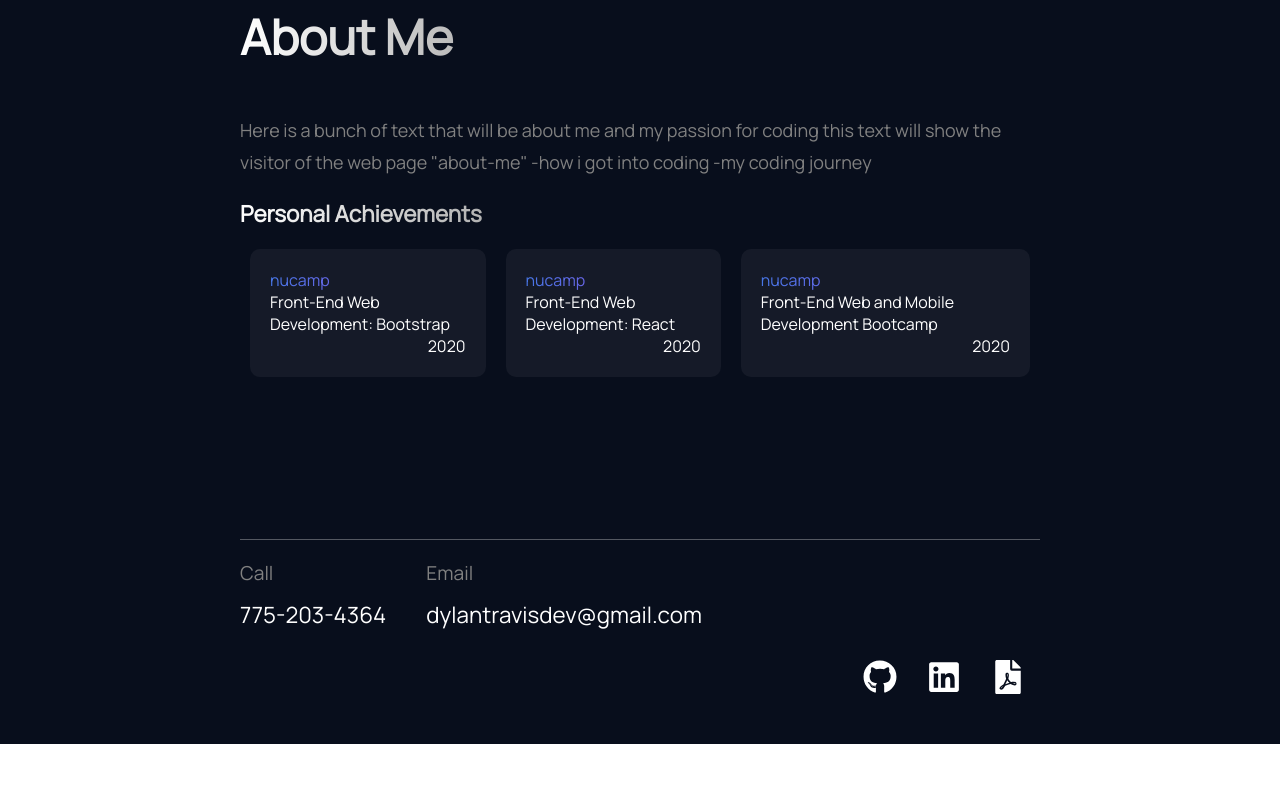
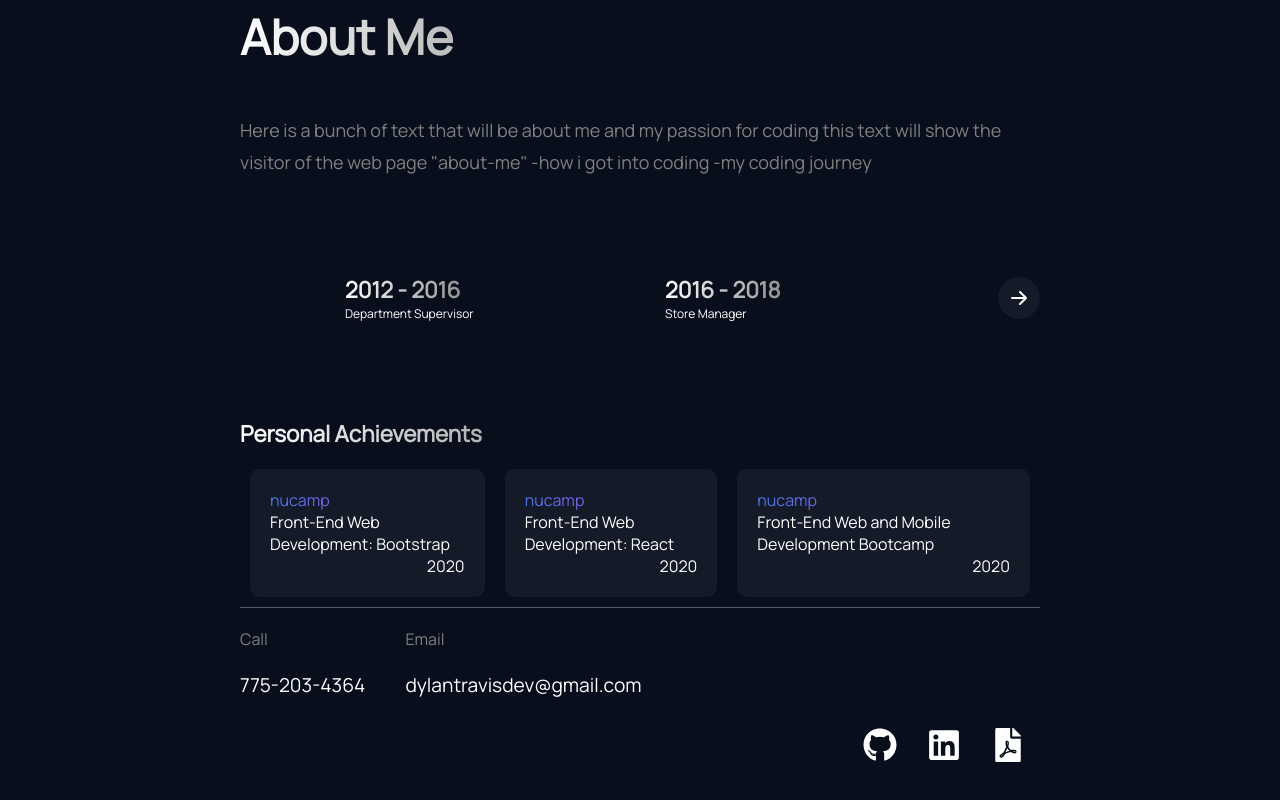
Before and after one commit to asendice/three, a React (Create React App) app in the folder client/: page / in a window 1280 px wide. Shown: the part 1812-2612 px from the top of the page. Before the commit the page ends 2556 px from the top, so only its background shows below. Built offline with nearby package versions, Linux system fonts and the light colour scheme; no server answers.

Commit message:
timeline component

```diff
--- a/client/src/App.css
+++ b/client/src/App.css
@@ -3,6 +3,9 @@
   margin: 0;
   font-family: "Manrope", sans-serif;
 }
+
+/* background-color: pink; */
+
 .app {
   background-color: #080e1c;
   display: flex;
@@ -224,11 +227,11 @@ a.active-link {
   height: 70px;
 }
 .footer-text {
-  font-size: 1.2rem;
+  font-size: 1rem;
   color: grey;
 }
 .footer-juice {
-  font-size: 1.4rem;
+  font-size: 1.2rem;
   color: #fff;
 }
 .footer-socials {
@@ -302,23 +305,79 @@ a.active-link {
 .acheivement::before::after {
   content: "";
   padding: 20px;
-  height:  10px;
+  height: 10px;
   width: 10px;
   display: block;
   position: absolute;
   background-color: linear-gradient(to right, #4776e6 0%, #8e54e9 75%);
 }
-
 .achievement p {
   color: #fff;
 }
 .nucamp {
   background-clip: text;
-  background: -webkit-linear-gradient(to right, #4776e6 0%, #8e54e9 75%);
-  background: -moz-linear-gradient(to right, #4776e6 0%, #8e54e9 75%);
-  background: linear-gradient(to right, #4776e6 0%, #8e54e9 75%);
+  background: -webkit-linear-gradient(to right, #4776e6 0%, #8e54e9 50%);
+  background: -moz-linear-gradient(to right, #4776e6 0%, #8e54e9 50%);
+  background: linear-gradient(to right, #4776e6 0%, #8e54e9 50%);
   -webkit-background-clip: text;
   -webkit-text-fill-color: transparent;
 }
+/* about Component Styling */
 
-/* about Component Styling */
+/* Timeline Component Styling */
+.timeline-container {
+  position: relative;
+  display: flex;
+  align-items: center;
+  justify-content: space-between;
+  margin-top: 20px;
+  width: 800px;
+  height: 200px;
+}
+.timeline-item {
+  position: absolute;
+  display: flex;
+  justify-content: center;
+  flex-direction: column;
+  height: 100px;
+  width: 270px;
+  transition: all ease 0.9s;
+}
+.timeline-item p {
+  color: #fff;
+  font-size: 12px;
+}
+.timeline-arrows {
+  position: relative;
+  border-radius: 100%;
+  background-color: #f8f5f40d;
+  padding: 5px;
+  font-size: 2rem;
+  color: #fff;
+}
+
+.timeline-arrows:active {
+  opacity: 0.6;
+}
+
+.prevItem {
+  left: calc(0% + 2rem);
+  opacity: 0;
+}
+
+.activeItem {
+  left: 30%;
+  transform: translateX(-50%);
+}
+.secondActiveItem {
+  left: 70%;
+  transform: translateX(-50%);
+}
+
+.nextItem {
+  left: 100%;
+  transform: translateX(calc(-100% - 2rem));
+  opacity: 0;
+}
+
+/* Timeline Component Styling */
--- a/client/src/components/About.js
+++ b/client/src/components/About.js
@@ -1,4 +1,5 @@
 import React from "react";
+import Timeline from "./Timeline";
 
 const About = () => {
   return (
@@ -14,7 +15,8 @@ const About = () => {
           i got into coding -my coding journey
         </p>
 
-        <div className="about-timeline"></div>
+        <Timeline />
+
         <div className="about-achievement">
           <p className="section-title" style={{ fontSize: "1.4rem" }}>
             Personal Achievements
@@ -24,31 +26,37 @@ const About = () => {
               href="https://dtravmysite.s3.us-west-1.amazonaws.com/certificates/Bootstrap_Certificate_Dylan.pdf"
               rel="noopener noreferrer"
               target="_blank"
-              className="achievement"
+              style={{textDecoration: "none"}}
             >
+              <div className="achievement">
                 <p className="nucamp">nucamp</p>
                 <p>Front-End Web Development: Bootstrap</p>
                 <p style={{ alignSelf: "flex-end" }}>2020</p>
+              </div>
             </a>
             <a
               href="https://dtravmysite.s3.us-west-1.amazonaws.com/certificates/React_Certificate_Dylan.pdf"
               rel="noopener noreferrer"
               target="_blank"
-              className="achievement"
+              style={{textDecoration: "none"}}
             >
+              <div className="achievement">
                 <p className="nucamp">nucamp</p>
                 <p>Front-End Web Development: React</p>
                 <p style={{ alignSelf: "flex-end" }}>2020</p>
+              </div>
             </a>
             <a
               href="https://dtravmysite.s3.us-west-1.amazonaws.com/certificates/Front_End_Certificate_Dylan.pdf"
               rel="noopener noreferrer"
               target="_blank"
-              className="achievement"
+              style={{textDecoration: "none"}}
             >
+              <div className="achievement">
                 <p className="nucamp">nucamp</p>
                 <p>Front-End Web and Mobile Development Bootcamp</p>
                 <p style={{ alignSelf: "flex-end" }}>2020</p>
+              </div>
             </a>
           </div>
         </div>
--- a/client/src/components/Card.js
+++ b/client/src/components/Card.js
@@ -4,7 +4,7 @@ const Card = ({ project }) => {
   return (
     <div className="card-container">
       <div className="card-content">
-        <img className="card-image" src={project.images[1]} />
+        <img alt="project-img" className="card-image" src={project.images[1]} />
         <div style={{ padding: "15px" }}>
           <h3 className="card-name">{project.name}</h3>
           <p className="card-text">{project.description}</p>
--- a/client/src/components/Projects.js
+++ b/client/src/components/Projects.js
@@ -31,8 +31,8 @@ const Projects = () => {
         <h1 className="section-title">Projects</h1>
       </div>
       <div className="projects-container">
-        {projects.map((project) => {
-          return <Card project={project} />;
+        {projects.map((project, index) => {
+          return <Card key={index} project={project} />;
         })}
       </div>
     </div>
--- /dev/null
+++ b/client/src/components/Timeline.js
@@ -0,0 +1,88 @@
+import React, { useState } from "react";
+import { BsArrowLeftShort, BsArrowRightShort } from "react-icons/bs";
+
+const Timeline = () => {
+  const [firstIndex, setFirstIndex] = useState(0);
+
+  const data = [
+    {
+      date: "2012 - 2016",
+      title: "Department Supervisor",
+    },
+    {
+      date: "2016 - 2018",
+      title: "Store Manager",
+    },
+    {
+      date: "2018 - 2019",
+      title: "Ebay Business",
+    },
+    {
+      date: "2019",
+      title: "Nucamp Web Development Fundamentals Bootcamp",
+    },
+    {
+      date: "2019 - 2020",
+      title: "Store Manager",
+    },
+    {
+      date: "2020",
+      title: "Nucamp Front End and Mobile Development Bootcamp",
+    },
+    {
+      date: "2021",
+      title:
+        "Looking for work as Front-End Developer, coding and making projects everyday",
+    },
+  ];
+
+  const onRightArrowClick = () => {
+    if (firstIndex <= 4) {
+      setFirstIndex(firstIndex + 1);
+    }
+  };
+  const onLeftArrowClick = () => {
+    if (firstIndex >= 1) setFirstIndex(firstIndex - 1);
+  };
+
+  return (
+    <div className="timeline-container">
+      <BsArrowLeftShort
+        className="timeline-arrows cursor"
+        onClick={() => onLeftArrowClick()}
+        style={{
+          opacity: firstIndex === 0 ? 0 : 1,
+          cursor: firstIndex === 0 ? "default" : "pointer",
+        }}
+      />
+
+      {data.map((item, index) => {
+        let style =
+          index > firstIndex + 1
+            ? "nextItem"
+            : index === firstIndex
+            ? "activeItem"
+            : index === firstIndex + 1
+            ? "secondActiveItem"
+            : "prevItem";
+        return (
+          <div key={index} className={`timeline-item ${style}`}>
+            <p className="section-title" style={{ fontSize: "1.4rem" }}>
+              {item.date}
+            </p>
+            <p>{item.title}</p>
+          </div>
+        );
+      })}
+      {firstIndex <= 4 ? (
+        <BsArrowRightShort
+          className="timeline-arrows cursor"
+          onClick={() => onRightArrowClick()}
+          style={{ left: 0 }}
+        />
+      ) : null}
+    </div>
+  );
+};
+
+export default Timeline;
```
Lines whose indentation alone changed are shown as unchanged.
